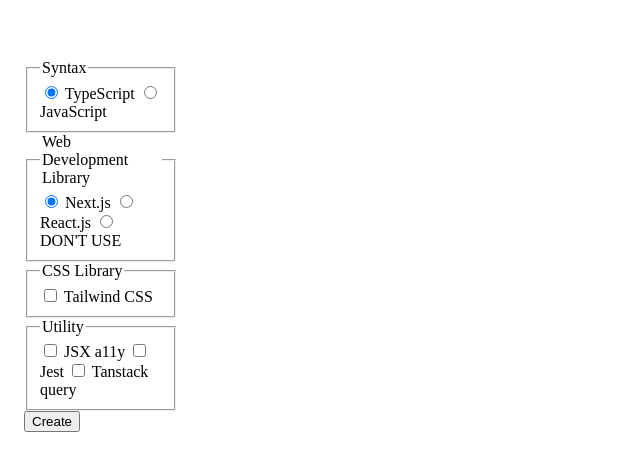
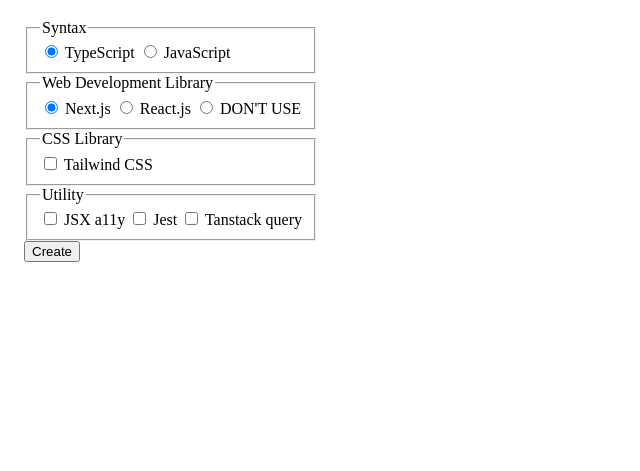
Before and after one commit to biniruu/boilerplate-generator, a website built with webpack: page public/index.html in a window 1280 px wide. Shown: the part 85-556 px from the top of the page, without its empty margins (0-640 px from the left). Built offline with nearby package versions, Linux system fonts and the light colour scheme.

Commit message:
feat: update css style

```diff
--- a/public/index.html
+++ b/public/index.html
@@ -11,7 +11,7 @@
       <header class="header">
         <h1 class="title">Boilerplate Generator</h1>
       </header>
-      <main>
+      <main class="main">
         <aside id="sidebar" class="sidebar">
           <form id="eslint">
             <fieldset>
--- a/public/style.css
+++ b/public/style.css
@@ -1,11 +1,14 @@
+html,
 body {
-  height: 90vh;
+  height: 100%;
+}
+
+body {
+  overflow: hidden;
   padding: 1rem;
 }
 
 .container {
-  display: grid;
-  grid-template: 1fr 5fr / 1fr 7fr;
   height: 100%;
 }
 
@@ -14,9 +17,21 @@
 }
 
 .app {
-  display: inline-flex;
+  width: 100%;
 }
 
 .code {
-  flex: auto;
+  font-size: 1rem;
+  height: 50%;
+  width: 100%;
 }
+
+.main {
+  column-gap: 2rem;
+  display: flex;
+  height: 100%;
+}
+
+.sidebar {
+  min-width: fit-content;
+}
```
